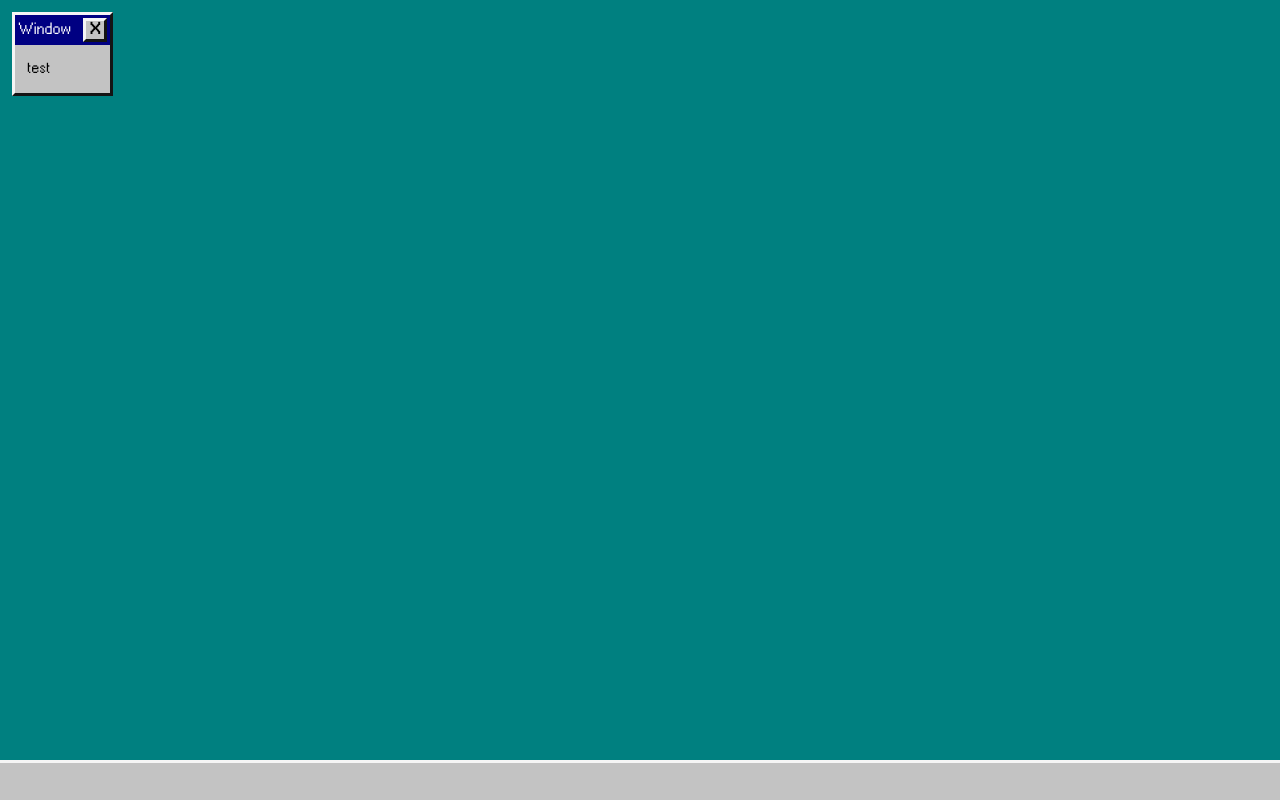
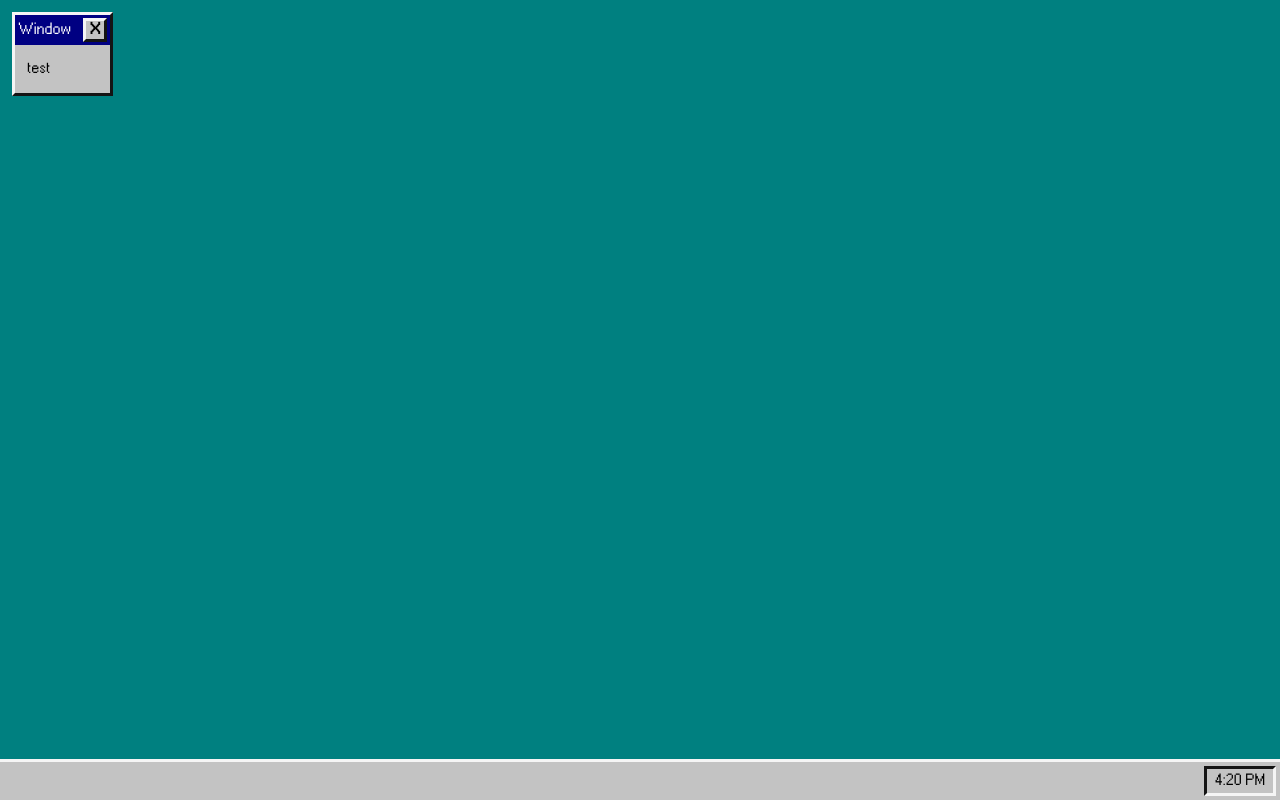
Before and after one commit to Penguin-09/Son95-V2, a React (Vite) app: page / in a window 1280 px wide. Built offline with nearby package versions, Linux system fonts and the light colour scheme.

Commit message:
feat/time on taskbar

```diff
--- a/src/index.css
+++ b/src/index.css
@@ -40,6 +40,7 @@ body {
 	background-color: var(--window-background);
 }
 
+.window-border-reverse,
 .window-button:active {
 	border-left: 3px solid var(--window-border-dark);
 	border-top: 3px solid var(--window-border-dark);
--- a/src/pages/Desktop.tsx
+++ b/src/pages/Desktop.tsx
@@ -1,6 +1,31 @@
+import { useEffect, useState } from 'react'
 import { Window } from '../components'
 
 function App() {
+	const [currentHour, setCurrentHour] = useState(
+		new Date().getHours() >= 12
+			? new Date().getHours() - 12
+			: new Date().getHours()
+	)
+	const [currentMinute, setCurrentMinute] = useState(new Date().getMinutes())
+	const [currentPeriod, setCurrentPeriod] = useState(
+		new Date().getHours() >= 12 ? 'PM' : 'AM'
+	)
+
+	/* Update the time every second */
+	useEffect(() => {
+		const id = window.setInterval(() => {
+			setCurrentHour(
+				new Date().getHours() >= 12
+					? new Date().getHours() - 12
+					: new Date().getHours()
+			)
+			setCurrentMinute(new Date().getMinutes())
+			setCurrentPeriod(new Date().getHours() >= 12 ? 'PM' : 'AM')
+		}, 1000)
+		return () => window.clearInterval(id)
+	}, [])
+
 	return (
 		<div className="h-screen w-screen p-3">
 			<Window title="Window">
@@ -8,7 +33,12 @@ function App() {
 			</Window>
 
 			{/* Taskbar */}
-			<div className="window-border-top absolute right-0 bottom-0 left-0 h-10 bg-[var(--window-background)]"></div>
+			<div className="window-border-top absolute right-0 bottom-0 left-0 flex items-center justify-end bg-[var(--window-background)] p-1">
+				{/* Time */}
+				<div className="window-border-reverse w-fit px-2">
+					{currentHour}:{currentMinute} {currentPeriod}
+				</div>
+			</div>
 		</div>
 	)
 }
```
